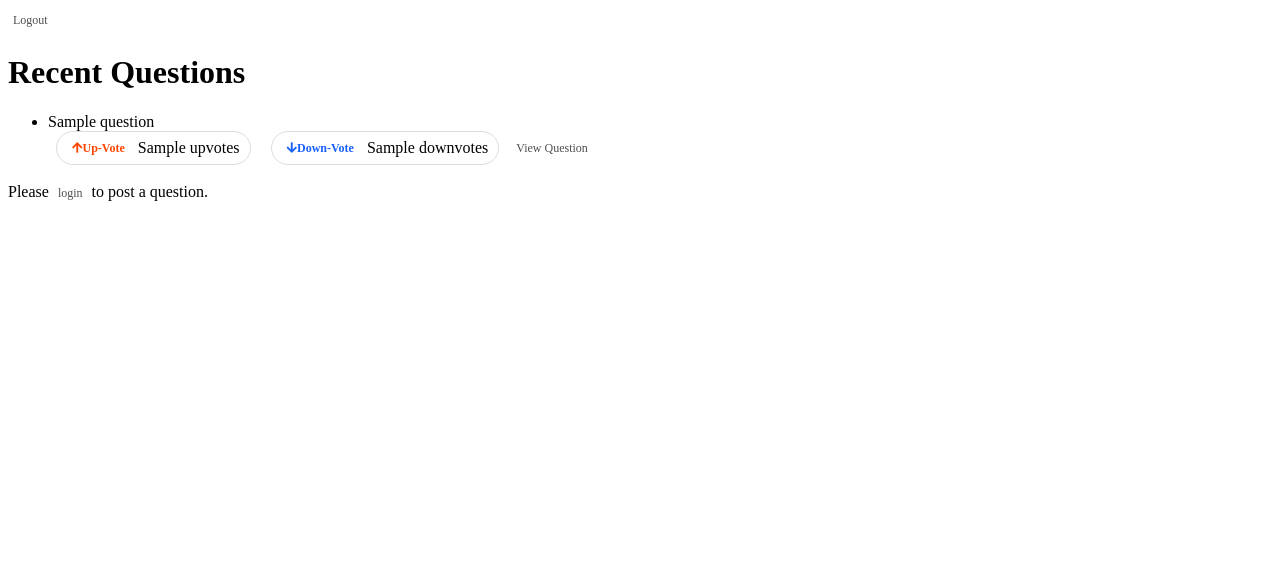
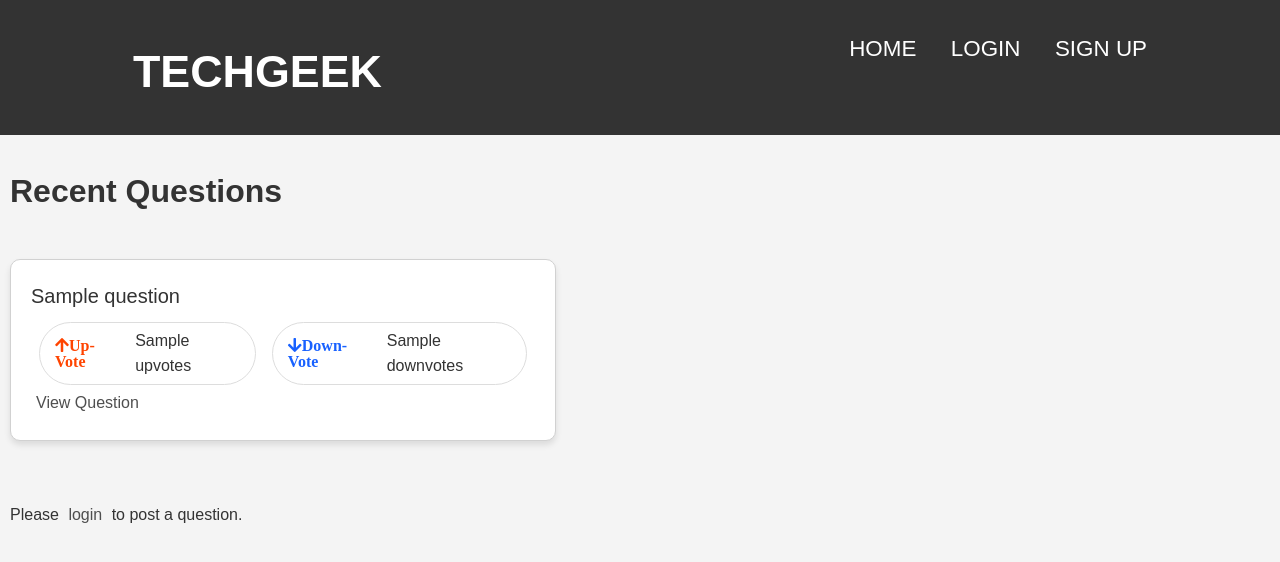
Before and after one commit to kaluuux/TechGeek, a CodeIgniter app: the page made by application/views/home_view.php in a window 1280 px wide. Shown: the top 562 px of the page. Run offline with CodeIgniter, Linux system fonts and the light colour scheme; tables that the repository leaves empty or names only in its code hold one stand-in row (values such as "Sample post"); the template is opened without the code that fills it: most values are stand-ins (such as "Sample title", 1, 10 or a date in 2020); data that the repository does not hold is empty.

Commit message:
home update

```diff
--- /dev/null
+++ b/application/views/header.php
@@ -0,0 +1,28 @@
+<!DOCTYPE html>
+<html lang="en">
+    <head>
+        <meta charset="UTF-8">
+        <meta name="viewport" content="width=device-width, initial-scale=1.0">
+        <link rel="stylesheet" href="https://cdnjs.cloudflare.com/ajax/libs/font-awesome/5.15.3/css/all.min.css">
+        <link rel="stylesheet" href="<?php echo base_url('assets/css/header.css'); ?>">
+        <title><?php echo $title ?? 'Default Title'; ?></title>
+        <header class="main-header">
+            <div class="container">
+                <h1 class="logo">
+                    <a href="<?php echo base_url('home'); ?>">TechGeek</a>
+                </h1>
+                <nav class="main-nav">
+                    <ul>
+                        <li><a href="<?php echo base_url('home'); ?>">Home</a></li>
+                        <?php if ($this->session->userdata('logged_in')): ?>
+                            <li><a href="<?php echo base_url('auth/logout'); ?>">Logout</a></li>
+                        <?php else: ?>
+                            <li><a href="<?php echo base_url('auth/login'); ?>">Login</a></li>
+                            <li><a href="<?php echo base_url('auth/signup'); ?>">Sign Up</a></li>
+                        <?php endif; ?>
+                    </ul>
+                </nav>
+            </div>
+        </header>
+    </head>
+</html>
--- a/application/views/home_view.php
+++ b/application/views/home_view.php
@@ -4,37 +4,41 @@
     <meta charset="UTF-8">
     <meta name="viewport" content="width=device-width, initial-scale=1.0">
     <link rel="stylesheet" href="https://cdnjs.cloudflare.com/ajax/libs/font-awesome/5.15.3/css/all.min.css">
+    <link rel="stylesheet" href="<?php echo base_url('assets/css/home.css'); ?>">
     <link rel="stylesheet" href="<?php echo base_url('assets/css/voting.css'); ?>">
     <title>Home Page</title>
-    <a href="<?php echo base_url('auth/logout'); ?>">Logout</a>
+    <!-- <a href="<?php echo base_url('auth/logout'); ?>">Logout</a> -->
+    <?php $this->load->view('header', ['title' => 'Home Page']); ?>
 </head>
 <body>
     <h1>Recent Questions</h1>
-    <ul>
+    <div>
     <?php if ($logged_in): ?>
         <?php foreach($questions as $question): ?>
-        <div><a href="<?php echo base_url('question/details/' . $question->id); ?>"><?php echo $question->title; ?></a>
-        <!-- <p><?php echo $question->description; ?></p> -->
+        <div class="question-card">
+            <div class="question-card-title"><a href="<?php echo base_url('question/details/' . $question->id); ?>"><?php echo $question->title; ?></a>
             </div>
-        <!-- Update anchor tags to call JavaScript functions -->
+            <div class="question-card-vote">
                 <span class="upvote-group"><a href="#" class="upvote" onclick="upvoteQuestion(<?php echo $question->id; ?>); return false;"><i class="fas fa-arrow-up">Up-Vote</i></a><span id="upvotes_<?php echo $question->id; ?>"><?php echo $question->upvotes; ?></span></span>
                 <span class="downvote-group"><a href="#" class="downvote" onclick="downvoteQuestion(<?php echo $question->id; ?>); return false;"><i class="fas fa-arrow-down">Down-Vote</i></a><span id="downvotes_<?php echo $question->id; ?>"><?php echo $question->downvotes; ?></span></span>
-
-        <!-- <a href="<?php echo base_url('question/details/' . $question->id); ?>">View Question</a> -->
+            </div>
+        </div>
         <?php endforeach; ?>
         <?php else: ?>
         <?php foreach($questions as $question): ?>
-        <li><?php echo $question->title; ?></li>
-        <!-- Update anchor tags to call JavaScript functions -->
+        <div class="question-card">
+            <div class="question-card-title"><?php echo $question->title; ?></div>
+            <div class="question-card-vote">
                 <span class="upvote-group"><a href="<?php echo base_url('login'); ?>" class="upvote"><i class="fas fa-arrow-up">Up-Vote</i></a><span id="upvotes_<?php echo $question->id; ?>"><?php echo $question->upvotes; ?></span></span>
                 <span class="downvote-group"><a href="<?php echo base_url('login'); ?>" class="downvote"><i class="fas fa-arrow-down">Down-Vote</i></a><span id="downvotes_<?php echo $question->id; ?>"><?php echo $question->downvotes; ?></span></span>
-
+            </div>
             <a href="<?php echo base_url('login'); ?>">View Question</a>
+        </div>
         <?php endforeach; ?>
         <?php endif; ?>
-    </ul>
+            </div>
 
-    <div>
+    <div class="add-question">
 
         <?php if ($logged_in): ?>
             <form action="<?php echo base_url('question/add'); ?>" method="post">
--- a/application/views/question_details.php
+++ b/application/views/question_details.php
@@ -5,6 +5,7 @@
     <meta name="viewport" content="width=device-width, initial-scale=1.0">
     <link rel="stylesheet" href="https://cdnjs.cloudflare.com/ajax/libs/font-awesome/5.15.3/css/all.min.css">
     <link rel="stylesheet" href="<?php echo base_url('assets/css/voting.css'); ?>">
+    <?php $this->load->view('header', ['title' => 'Home Page']); ?>
     <title>Question Details</title>
 </head>
 <body>
--- /dev/null
+++ b/assets/css/header.css
@@ -0,0 +1,47 @@
+body {
+    font-family: 'Arial', sans-serif;
+    line-height: 1.6;
+    background-color: #f4f4f4;
+    color: #333;
+}
+
+.container {
+    width: 80%;
+    margin: auto;
+    overflow: hidden;
+}
+
+.main-header {
+    background-color: #333;
+    color: #fff;
+    padding-top: 10px;
+    min-height: 70px;
+}
+
+.main-header a {
+    color: #fff;
+    text-decoration: none;
+    text-transform: uppercase;
+    font-size: 1.4em;
+}
+
+.logo {
+    float: left;
+}
+
+.main-nav {
+    float: right;
+}
+
+.main-nav ul {
+    list-style: none;
+}
+
+.main-nav ul li {
+    display: inline;
+    margin-left: 20px;
+}
+
+.main-nav ul li a:hover, .main-nav ul li a:focus {
+    text-decoration: underline;
+}
--- /dev/null
+++ b/assets/css/home.css
@@ -0,0 +1,81 @@
+/* Reset and Body styling for a clean look */
+body {
+    font-family: 'Arial', sans-serif;
+    background-color: #f4f4f4;
+    margin: 0;
+    color: #333;
+
+    header ~ * {
+      padding: 10px;
+    }
+  }
+
+
+
+  /* Styling for question cards */
+  div.question-card {
+    background-color: #ffffff;
+    border: 1px solid #d1d1d1;
+    border-radius: 10px;
+    padding: 20px;
+    margin-bottom: 20px; /* Space between cards */
+    box-shadow: 0 4px 6px rgba(0,0,0,0.1); /* Subtle shadow for depth */
+    transition: box-shadow 0.3s ease;
+    max-width: 40%;
+  }
+
+  .question-card:hover {
+    box-shadow: 0 8px 12px rgba(0,0,0,0.15); /* Enhanced shadow on hover */
+  }
+
+  .question-card-title {
+    font-size: 20px;
+    margin-bottom: 10px; /* Space between title and voting buttons */
+  }
+
+  .question-card-vote {
+    display: flex;
+    align-items: center;
+  }
+
+  .add-question{
+    form {
+      background: #fff;
+      padding: 20px;
+      border-radius: 8px;
+      box-shadow: 0 2px 10px rgba(0,0,0,0.1);
+      margin-top: 20px;
+      max-width: 40%;
+    }
+  }
+
+  /* Form and button styling for consistency */
+  form {
+    background: #fff;
+    padding: 20px;
+    border-radius: 8px;
+    box-shadow: 0 2px 10px rgba(0,0,0,0.1);
+    margin-top: 20px;
+  }
+
+  input[type="text"], textarea {
+    width: 100%;
+    /* padding: 10px; */
+    border: 1px solid #ccc;
+    border-radius: 4px;
+    margin-bottom: 10px;
+  }
+
+  button {
+    background-color: #28a745;
+    color: white;
+    border: none;
+    padding: 10px 20px;
+    border-radius: 4px;
+    cursor: pointer;
+    transition: background-color 0.2s;
+  }
+
+  button:hover {
+    background-color: #218838;
+  }
--- a/assets/css/voting.css
+++ b/assets/css/voting.css
@@ -1,26 +1,25 @@
 a {
   text-decoration: none;
-  color: #4F4F4F; /* default icon color */
-  font-size: 12px; /* adjust size as needed */
+  color: #4F4F4F;
+  /* font-size: 12px; */
 }
 
 a:hover .fa-arrow-up {
-  color: #ff8b60; /* Reddit's orangered color for upvotes */
+  color: #ff8b60;
 }
 
 a:hover .fa-arrow-down {
-  color: #9494FF; /* A light blue color for downvotes */
+  color: #9494FF;
 }
 
 a .fa-arrow-up {
-    color: #ff4400; /* Reddit's orangered color for upvotes */
+    color: #ff4400;
 }
 
 a .fa-arrow-down {
-    color: #1861ff; /* A light blue color for downvotes */
+    color: #1861ff;
 }
 
-/* Additional styling to space out the icons and align them with the text */
 a {
   display: inline-flex;
   align-items: center;
@@ -30,17 +29,17 @@ a {
 }
 
 span {
-  margin-left: 8px; /* Add space between icon and text */
+  margin-left: 8px;
 }
 
 .upvote-group, .downvote-group {
-    border: 1px solid #ddd; /* light grey border */
-    border-radius: 200px; /* rounded corners */
-    padding: 5px 10px; /* some padding inside the border */
-    display: inline-flex; /* use flex layout */
-    align-items: center; /* align items vertically */
-    justify-content: center; /* center content horizontally */
-    text-decoration: none; /* remove underline from links */
-    margin-right: 8px; /* space between the button and the count */
-    transition: all 0.3s ease; /* smooth transition for hover effects */
+    border: 1px solid #ddd;
+    border-radius: 200px;
+    padding: 5px 10px;
+    display: inline-flex;
+    align-items: center;
+    justify-content: center;
+    text-decoration: none;
+    margin-right: 8px;
+    transition: all 0.3s ease;
   }
```
Lines whose indentation alone changed are shown as unchanged.
